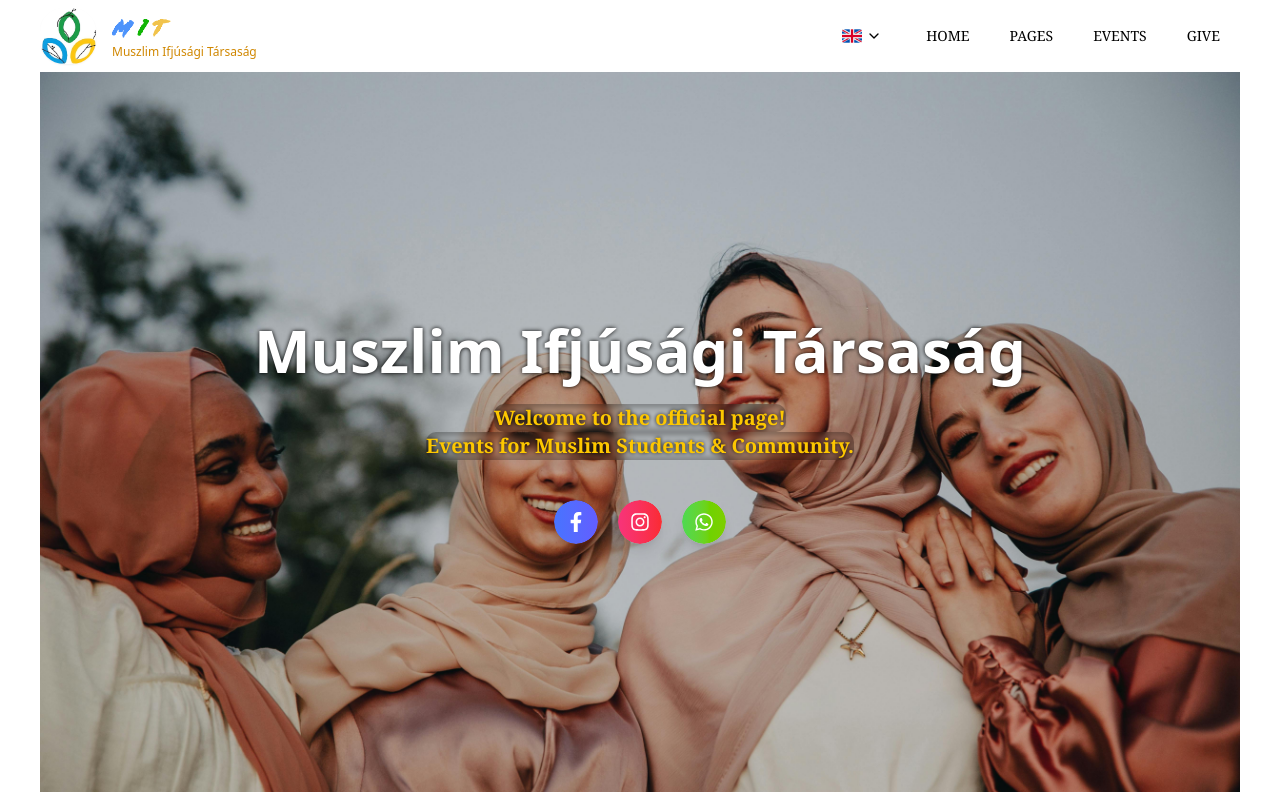
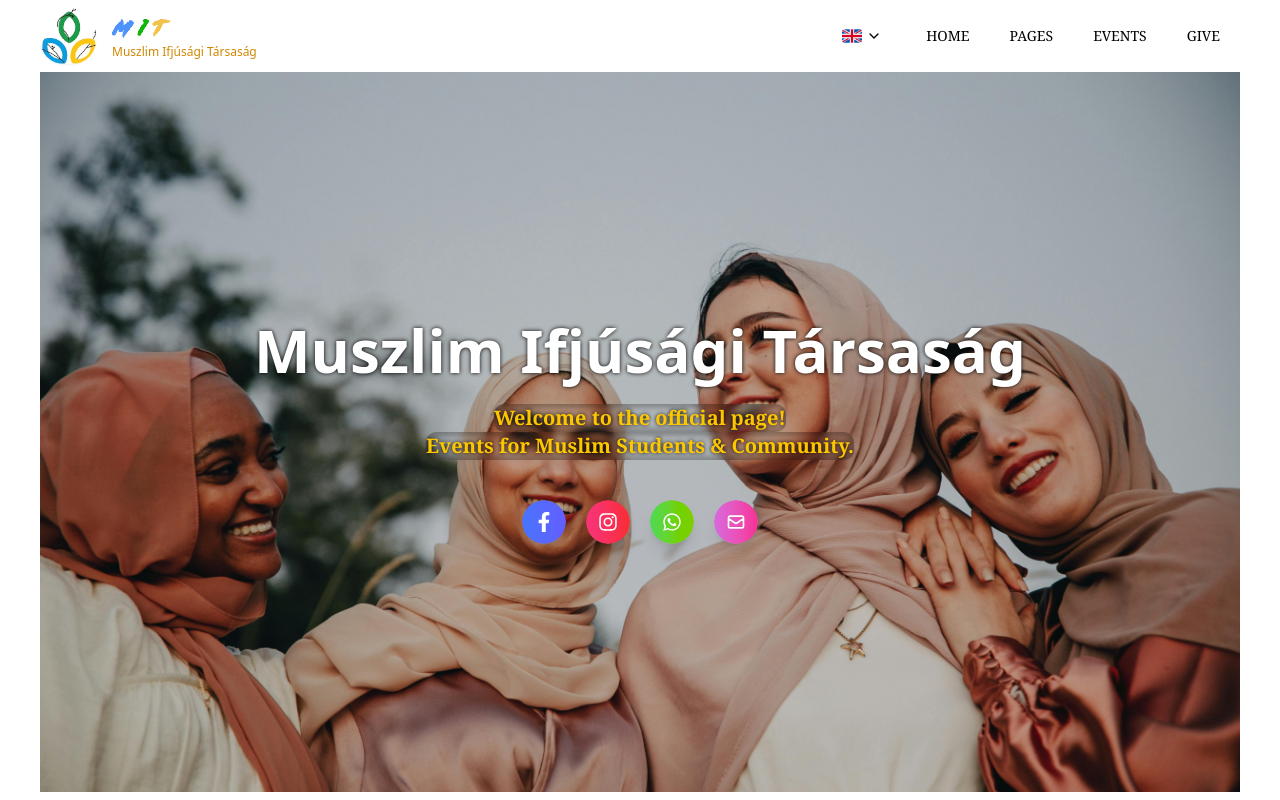
Before and after one commit to mota6em/mit, a Next.js app: page / in a window 1280 px wide. Built offline with nearby package versions, Linux system fonts and the light colour scheme.

Commit message:
feat(hero): add email contact link with mailto functionality

```diff
--- a/components/Hero.tsx
+++ b/components/Hero.tsx
@@ -3,6 +3,7 @@
 import { useEffect, useState } from "react";
 import Image from "next/image";
 import { FaFacebookF, FaInstagram, FaWhatsapp } from "react-icons/fa";
+import { HiOutlineMail } from "react-icons/hi";
 
 const images = [
   "/imgs/hero/hero-bg-1.jpg",
@@ -85,7 +86,6 @@ export default function Hero() {
             <div className="absolute inset-0 rounded-full bg-gradient-to-r from-blue-500 via-indigo-500 to-purple-500 animate-gradient-x backdrop-blur-md"></div>
             <FaFacebookF size={20} className="relative z-10" />
           </a>
-
           <a
             href="https://www.instagram.com/muszlimifjusag/"
             target="_blank"
@@ -95,7 +95,6 @@ export default function Hero() {
             <div className="absolute inset-0 rounded-full bg-gradient-to-r from-pink-500 via-red-500 to-yellow-500 animate-gradient-x backdrop-blur-md"></div>
             <FaInstagram size={20} className="relative z-10" />
           </a>
-
           <a
             href="https://wa.me/123456789"
             target="_blank"
@@ -105,6 +104,13 @@ export default function Hero() {
             <div className="absolute inset-0 rounded-full bg-gradient-to-r from-green-400 via-lime-500 to-teal-500 animate-gradient-x backdrop-blur-md"></div>
             <FaWhatsapp size={20} className="relative z-10" />
           </a>
+          <a
+            href="mailto:muszlimifjusag@gmail.com"
+            className="relative p-3 rounded-full shadow-lg text-white hover:scale-110 transition overflow-hidden"
+          >
+            <div className="absolute inset-0 rounded-full bg-gradient-to-r from-purple-400 via-pink-500 to-yellow-400 animate-gradient-x backdrop-blur-md"></div>
+            <HiOutlineMail size={20} className="relative z-10" />
+          </a>
         </div>
       </div>
     </div>
```
